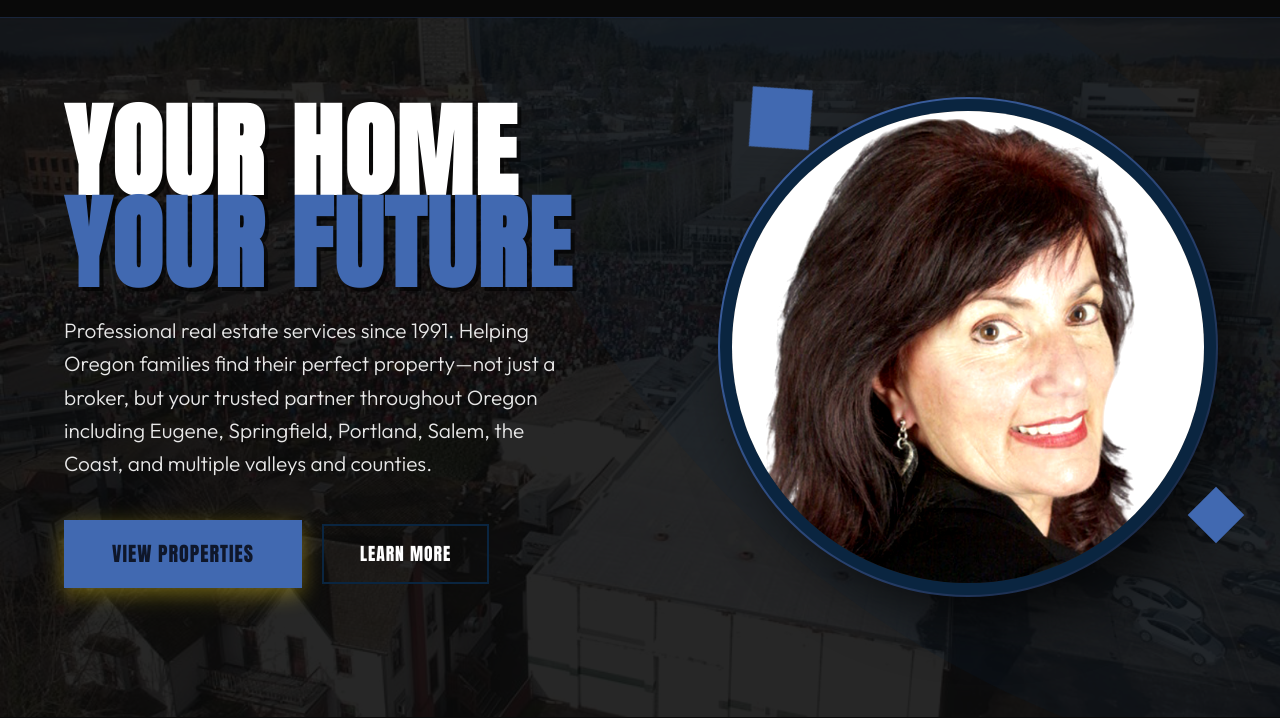
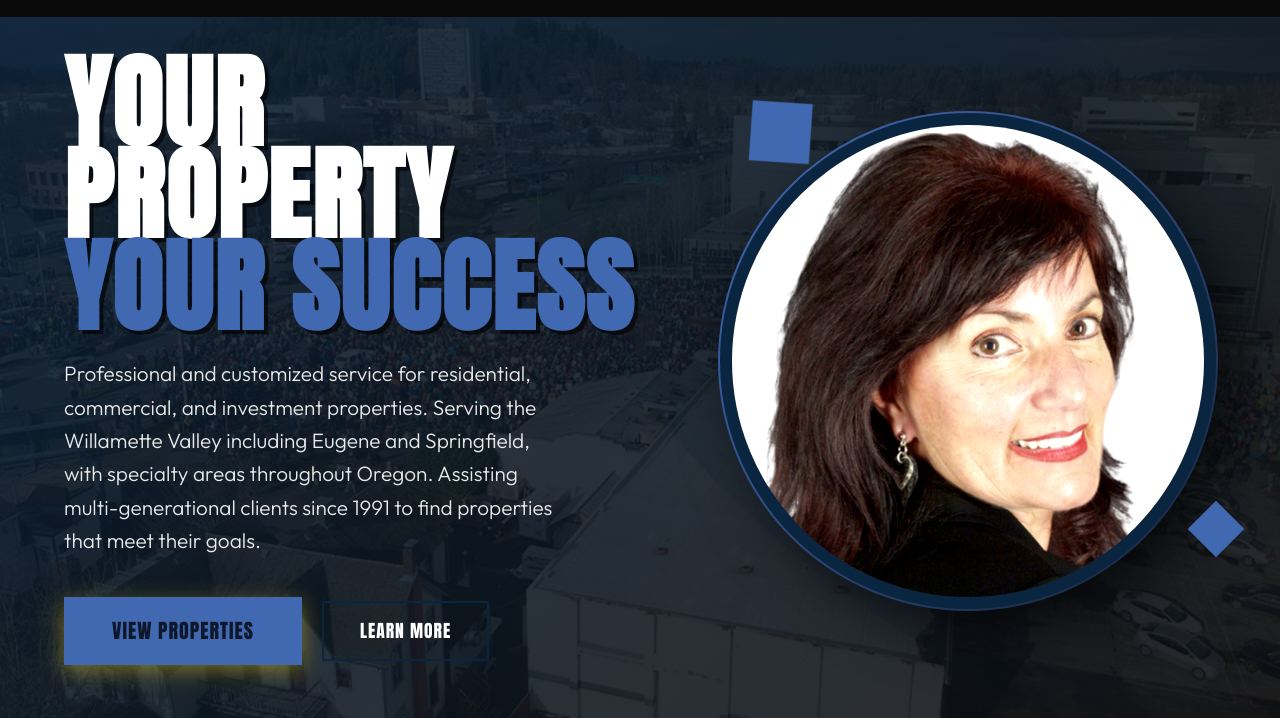
Before and after one commit to kaykas/suzanne-real-estate-website, a plain HTML site: page index.html in a window 1280 px wide. Shown: the part 83-801 px from the top of the page. Drawn offline with Linux system fonts and the light colour scheme.

Commit message:
Major content updates based on Suzanne's feedback
BACKGROUND PHOTO:
- Increased Eugene aerial photo opacity from 12% to 35% (now CLEAR and visible)
- Added gradient overlay to maintain text readability
- Shows Eugene courthouse and community as requested

MESSAGING CHANGES:
1. Changed 'YOUR HOME' to 'YOUR PROPERTY' (casts wider net)
2. Changed 'YOUR FUTURE' to 'YOUR SUCCESS' (more sophisticated)
3. Updated 'PERFECT HOME' to 'PERFECT PROPERTY' throughout

SERVICE AREA LANGUAGE (consistent across site):
- 'Willamette Valley including Eugene and Springfield'
- 'Specialty areas throughout Oregon'
- Emphasizes broader coverage beyond just Eugene

MULTI-GENERATIONAL EMPHASIS:
- 40+ years of business innovation expertise
- 30+ years in real estate business
- 'Multi-generational clients since 1991'
- 'Building partnerships and lifelong friendships'
- 'Solution-based innovation'

PROFESSIONAL APPROACH:
- 'Professional and customized to each individual property goal'
- Residential, commercial, and investment properties
- Emphasis on finding properties that meet client goals

Updated pages:
- index.html: Hero, services section, CTA
- about.html: Page subtitle, bio, credentials, meta description

Client feedback: 'Your Home is narrow. I cast a wider net...properties is broader while sophisticating it up would be my preference. My touch is professional and customized to each individual property goal. 40+ years of innovation in business expertise, 30+ years in the business of real estate.'

```diff
--- a/index.html
+++ b/index.html
@@ -183,7 +183,18 @@
             background-image: url('wp-content/uploads/2018/06/eugene-aerial.jpg');
             background-size: cover;
             background-position: center;
-            opacity: 0.12;
+            opacity: 0.35;
+            z-index: 0;
+        }
+
+        .hero::after {
+            content: '';
+            position: absolute;
+            top: 0;
+            left: 0;
+            right: 0;
+            bottom: 0;
+            background: linear-gradient(135deg, rgba(10, 37, 64, 0.7) 0%, rgba(10, 10, 10, 0.6) 100%);
             z-index: 0;
         }
 
@@ -799,11 +810,11 @@
         <div class="container hero-grid">
             <div class="hero-text-block">
                 <h1 class="display-xl">
-                    <span>YOUR HOME</span>
-                    <span class="hero-highlight">YOUR FUTURE</span>
+                    <span>YOUR PROPERTY</span>
+                    <span class="hero-highlight">YOUR SUCCESS</span>
                 </h1>
                 <p class="hero-sub">
-                    Professional real estate services since 1991. Helping Oregon families find their perfect property—not just a broker, but your trusted partner throughout Oregon including Eugene, Springfield, Portland, Salem, the Coast, and multiple valleys and counties.
+                    Professional and customized service for residential, commercial, and investment properties. Serving the Willamette Valley including Eugene and Springfield, with specialty areas throughout Oregon. Assisting multi-generational clients since 1991 to find properties that meet their goals.
                 </p>
                 <div class="hero-cta-group">
                     <a href="properties.html" class="btn-primary">View Properties</a>
@@ -876,7 +887,7 @@
                 <div class="service-card">
                     <h3>Properties</h3>
                     <p>
-                        From first-time homebuyers to seasoned investors, I guide you through every step of finding your perfect home in Eugene and surrounding areas.
+                        Residential, commercial, and investment properties throughout the Willamette Valley including Eugene and Springfield, with specialty areas across Oregon. Multi-generational service since 1991.
                     </p>
                 </div>
 
@@ -967,10 +978,10 @@
     <!-- CTA Section -->
     <section class="cta-section">
         <div class="container cta-content">
-            <h2>READY TO FIND YOUR<br>PERFECT HOME?</h2>
+            <h2>READY TO FIND YOUR<br>PERFECT PROPERTY?</h2>
             <p>
                 Let's work together to make your real estate goals a reality.<br>
-                30+ years of experience, local expertise, and dedication to your success.
+                40+ years of business innovation expertise. 30+ years in real estate. Building partnerships and lifelong friendships through solution-based service.
             </p>
             <a href="contact.html" class="btn-inverse">Get Started Today</a>
         </div>
```
Also changed, not shown: about.html (+4 -4 lines).
